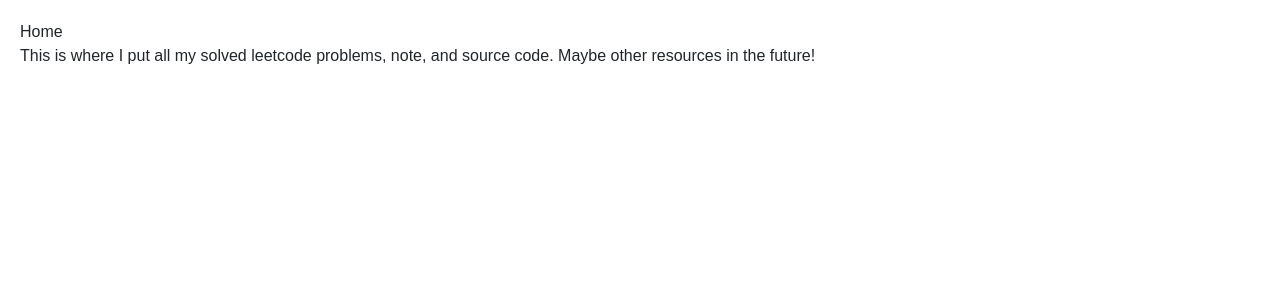
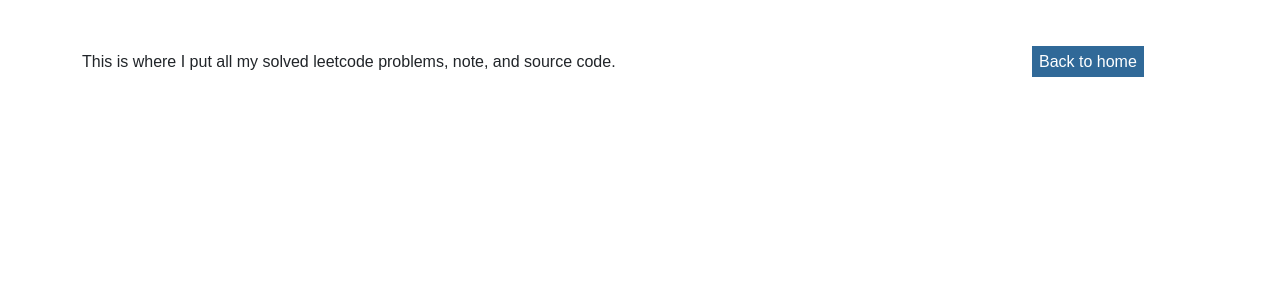
Before and after one commit to FahadulShadhin/leetcode-dashboard, a Django app: template problems_list/templates/problems_list/about.html in a window 1280 px wide. Shown: the top 300 px of the page. Run offline with Django 4.2, Linux system fonts and the light colour scheme; the template is opened without the code that fills it, so the values that code supplies are empty; some libraries are stand-ins or nearby versions.

Commit message:
style and layout change

```diff
--- a/problems_list/templates/problems_list/about.html
+++ b/problems_list/templates/problems_list/about.html
@@ -6,8 +6,18 @@
 {% endblock title %}
 
 {% block content %}
-  <a href="{% url 'problems_list:home' %}">Home</a>
-  <p>This is where I put all my solved leetcode problems, note, and source code.
-    Maybe other resources in the future!
-  </p>
+  <div class="container">
+    <div class="row">
+      <div class="col-sm-10">
+        <p>This is where I put all my solved leetcode problems, note, and source code.</p>
+      </div>
+
+      <div class="col-sm-2">
+        <a href="{% url 'problems_list:home' %}"
+          class="to-home">
+          Back to home
+        </a>
+      </div>
+    </div>
+  </div>
 {% endblock content %}
--- a/problems_list/templates/problems_list/chart.html
+++ b/problems_list/templates/problems_list/chart.html
@@ -1,7 +1,7 @@
-{% block link %}
+{% block script %}
   <!-- Chart.js CDN  -->
   <script src="https://cdn.jsdelivr.net/npm/chart.js@3.9.1/dist/chart.min.js"></script>
-{% endblock link %}
+{% endblock script %}
 
 <canvas id="problemsStatChart"></canvas>
 <script>
--- a/problems_list/templates/problems_list/list.html
+++ b/problems_list/templates/problems_list/list.html
@@ -6,6 +6,7 @@
 {% endblock title %}
 
 {% block content %}
+  <div class="my-container">
     <div class="row">
       <div class="col-sm-12 topbar">
         <ul>
@@ -98,14 +99,15 @@
             </tr>
           {% endfor %}
         </table>
+        <div class="space"></div>
+        {% include  'problems_list/paginator.html'%}
       </div>
 
       <div class="col-sm-3 sidebar">
         {% include 'problems_list/chart.html' %}
       </div>
     </div>
-  <space />
-  {% include  'problems_list/paginator.html'%}
+  </div>
 {% endblock content %}
 
 {% block script %}
--- a/problems_list/templates/problems_list/paginator.html
+++ b/problems_list/templates/problems_list/paginator.html
@@ -4,6 +4,7 @@
       {% if problems.has_previous %}
         <li class="page-item">
           <a class="page-link"
+            style="color: black;"
             href="?page={{ problems.previous_page_number }}"
             aria-label="Previous">
             <span aria-hidden="true">&laquo;</span>
@@ -19,7 +20,7 @@
         {% if problems.number == p %}
           <li class="page-item">
             <a class="page-link"
-              style="color: #ffa500;"
+              style="background-color: #d7edff; color: black;"
               href="#">
               {{ p }}
             </a>
@@ -27,6 +28,7 @@
         {% else %}
           <li class="page-item">
             <a class="page-link"
+              style="color: black;"
               href="?page={{ p }}">
               {{ p }}
             </a>
@@ -37,6 +39,7 @@
       {% if problems.has_next %}
         <li class="page-item">
           <a class="page-link"
+            style="color: black;"
             href="?page={{ problems.next_page_number }}"
             aria-label="Next">
             <span aria-hidden="true">&raquo;</span>
--- a/static/css/style.css
+++ b/static/css/style.css
@@ -8,6 +8,8 @@ html, body {
 .my-container {
   padding: 20px;
 }
+
+.container { padding-top: 50px; }
 
 table {
   border-collapse: collapse;
@@ -67,8 +69,14 @@ li {
 
 .nav-item { color: #306998; }
 
+.to-home {
+  background-color: #306998;
+  color: #ffffff;
+  padding: 7px;
+}
+
 .text-center {text-align: center;}
 
-space {
-  padding: 50px;
+.space {
+  margin-top: 30px;
 }
--- a/templates/base.html
+++ b/templates/base.html
@@ -14,10 +14,9 @@
   {% endblock title %}
 </head>
 <body>
-  <div class="my-container">
-    {% block content %}
-    {% endblock content %}
-  </div>
+  {% block content %}
+  {% endblock content %}
+
   <script src="{% static 'bootstrap/js/bootstrap.min.js' %}"></script>
   {% block script %}
   {% endblock script %}
```
Also changed, not shown: problems_list/templates/problems_list/note.html (+14 -1 lines). Lines whose indentation alone changed are shown as unchanged.
